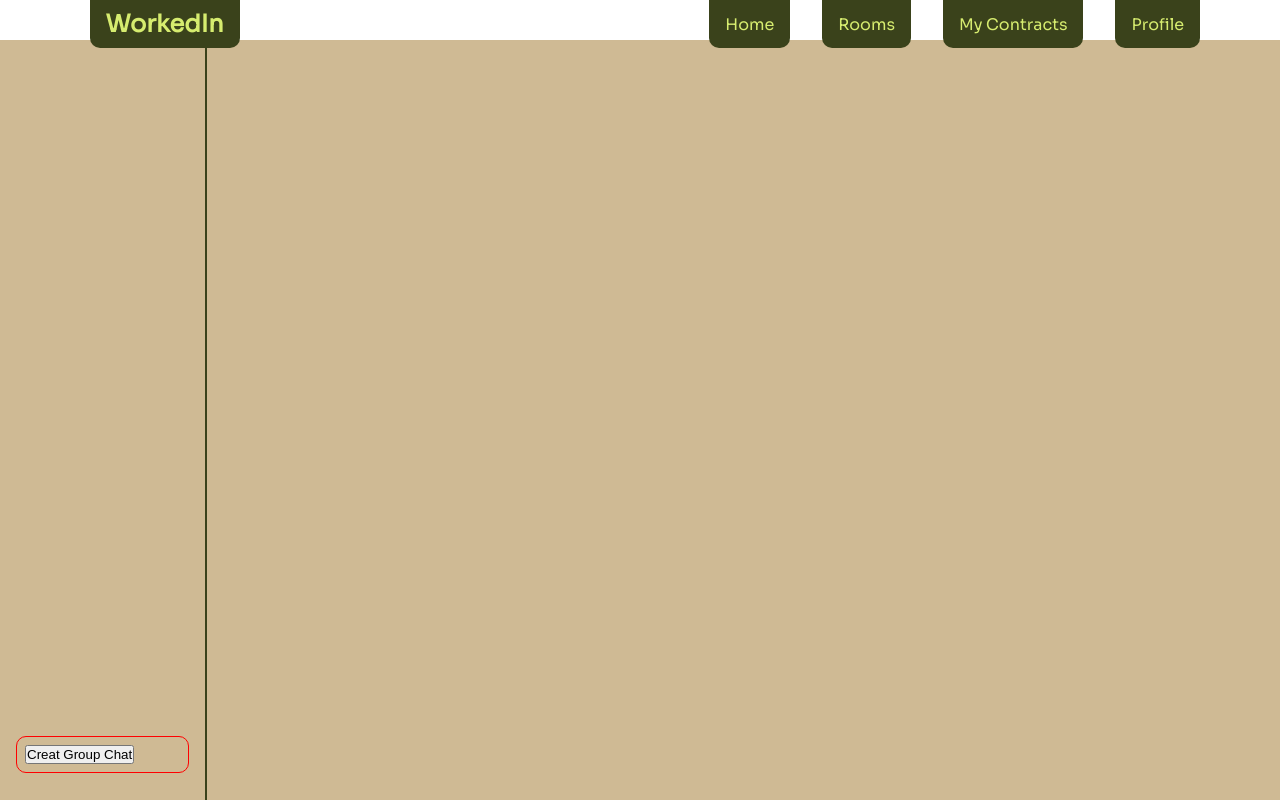
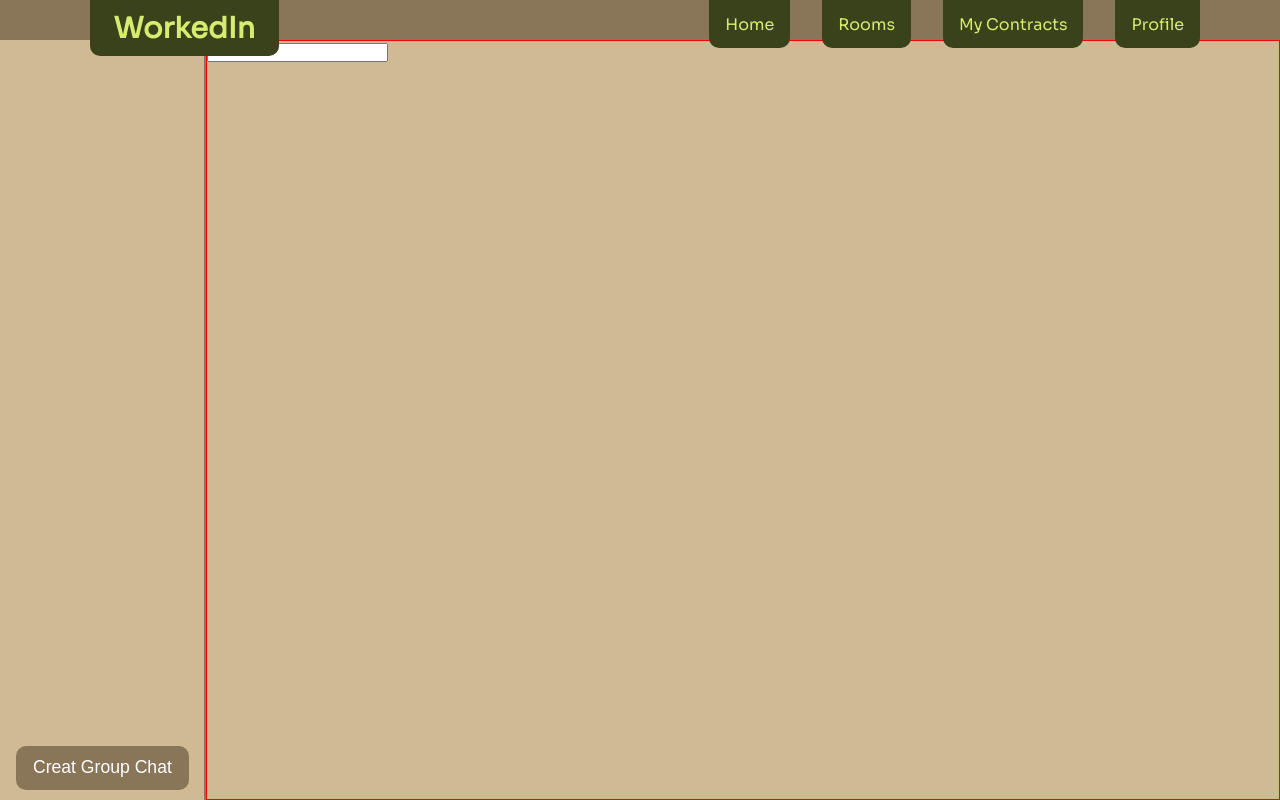
Before and after one commit to Aadarsh805/WorkedIn, a React (Create React App) app in the folder client/: page /chats in a window 1280 px wide. Built offline with nearby package versions, Linux system fonts and the light colour scheme; a web font is replaced by a local one.

Commit message:
Styling Chat Modal and Navbar Fixes

```diff
--- a/client/src/Components/ChatComp/AllChats.tsx
+++ b/client/src/Components/ChatComp/AllChats.tsx
@@ -7,8 +7,7 @@ import { getHeaders, getUserData } from "../../utils/helperFunction";
 import CreateChatModal from "./CreateChatModal";
 
 const Section = styled.div`
-  border-right: 2px solid #3a421b;
-  /* min-height: calc(100vh - 3rem); */
+  border-right: 2px solid rgba(137, 117, 88, 255);
   width: 16vw;
   padding-top: 1.3rem;
 `;
@@ -23,9 +22,8 @@ const Chat = styled.div`
   cursor: pointer;
   display: flex;
   align-items: center;
-  /* background-color: #3a421b; */
   background-color: #fff;
-  background-color: rgba(236,227,212,255);
+  background-color: rgba(236, 227, 212, 255);
 
   img {
     margin-right: 0.5rem;
@@ -44,20 +42,30 @@ const Chat = styled.div`
 `;
 
 const GroupChatButton = styled.div`
-border: 1px solid red;
-box-sizing: border-box;
+  /* border: 1px solid red; */
+
   width: calc(16vw - 2rem);
-  border: 1px solid red;
-  margin: 0.2rem 1rem;
-  border-radius: 10px;
-  padding: 0.5rem 0.2rem 0.5rem 0.5rem;
-  cursor: pointer;
+  margin: 0rem 1rem;
   display: flex;
   align-items: center;
 
   position: absolute;
-  bottom: 3vh;
-`
+  bottom: calc(1vh + 0.15rem);
+
+  button{
+    box-sizing: border-box;
+    cursor: pointer;
+    border-radius: 10px;
+    width: 100%;
+    height: 100%;
+    padding: 0.7rem 0;
+    border: none;
+    font-size: 1.1rem;
+    background-color: rgba(137,117,88,255);
+    color: #fff;
+    font-weight: 500;
+  }
+`;
 
 interface allChatProps {
   user: userProps;
@@ -86,9 +94,8 @@ interface chatsArr {
 }
 
 const AllChats = ({ user, setSelectedChat }: allChatProps) => {
-
   const [allChats, setAllChats] = useState<Array<chatsArr>>([]);
-  const [isCreateChatModalOpen, setIsCreateChatModalOpen] = useState(false)
+  const [isCreateChatModalOpen, setIsCreateChatModalOpen] = useState(false);
 
   async function fetchUserChats() {
     const { data } = await axios.get(`${BASE_URL}${chatEnd}`, {
@@ -106,9 +113,9 @@ const AllChats = ({ user, setSelectedChat }: allChatProps) => {
   }, [user.token]);
 
   const closeCreatChatModal = () => {
-    console.log('Lol');
+    console.log("Lol");
     setIsCreateChatModalOpen(false);
-}
+  };
 
   return (
     <Section>
@@ -136,15 +143,20 @@ const AllChats = ({ user, setSelectedChat }: allChatProps) => {
           </Chat>
         );
       })}
-      <GroupChatButton >
-        <button onClick={() => setIsCreateChatModalOpen(!isCreateChatModalOpen)} disabled={isCreateChatModalOpen ? true : undefined} >
-        Creat Group Chat
+      <GroupChatButton>
+        <button
+          onClick={() => setIsCreateChatModalOpen(!isCreateChatModalOpen)}
+          disabled={isCreateChatModalOpen ? true : undefined}
+        >
+          Creat Group Chat
         </button>
       </GroupChatButton>
-      {
-        isCreateChatModalOpen ?
-        <CreateChatModal user={user} closeCreatChatModal={closeCreatChatModal}/> : null
-      }
+      {isCreateChatModalOpen ? (
+        <CreateChatModal
+          user={user}
+          closeCreatChatModal={closeCreatChatModal}
+        />
+      ) : null}
     </Section>
   );
 };
--- a/client/src/Components/ChatComp/ChatMembers.tsx
+++ b/client/src/Components/ChatComp/ChatMembers.tsx
@@ -12,6 +12,7 @@ import ReviewContract from "../contractComp/ReviewContract";
 
 const Section = styled.div`
   border-left: 2px solid #3a421b;
+  border-left: 2px solid rgba(137,117,88,255);
   width: 25vw;
   overflow: hidden;
   padding-top: 0.5rem;
--- a/client/src/Components/ChatComp/ChatMessages.tsx
+++ b/client/src/Components/ChatComp/ChatMessages.tsx
@@ -9,7 +9,7 @@ import formatDistance from "date-fns/formatDistance";
 
 const Section = styled.div`
   /* border: 1px solid yellow; */
-  height: calc(100vh - 3rem);
+  height: calc(100vh - 2.5rem);
   width: 100%;
   position: relative;
   overflow: hidden;
@@ -17,7 +17,7 @@ const Section = styled.div`
 `;
 
 const Messages = styled.div`
-  height: calc(99vh - 6rem);
+  height: calc(99vh - 5.5rem);
   /* border: 1px solid purple; */
   padding: 1rem;
   box-sizing: border-box;
@@ -88,7 +88,8 @@ const SendMessage = styled.div`
       font-size: 1.2rem;
 
       &::placeholder{
-        color: rgba(236,227,212,255);
+        color: rgba(236,227,212, 0.8);
+        font-weight: 300;
       }
     }
   }
--- a/client/src/Components/ChatComp/ChatOptions.tsx
+++ b/client/src/Components/ChatComp/ChatOptions.tsx
@@ -8,6 +8,7 @@ import { useOutsideAlerter } from "../../utils/OutsideAlerter";
 
 const Section = styled.div`
   border-bottom: 1px solid #3a421b;
+  border-bottom: 2px solid rgba(137,117,88,255);
   margin: 0.4rem 0rem 1rem;
   position: relative;
   padding: 0 0.5rem 0.4rem;
@@ -18,6 +19,7 @@ const Header = styled.div`
   align-items: center;
   justify-content: space-between;
   height: 1.5rem;
+  cursor: pointer;
 
   svg {
     margin-right: 1rem;
--- a/client/src/Components/ChatComp/CreateChatModal.tsx
+++ b/client/src/Components/ChatComp/CreateChatModal.tsx
@@ -1,85 +1,90 @@
 import axios from 'axios'
-import React, { useState, useRef, useEffect } from 'react'
+import React, { useState, useRef } from 'react'
 import styled from 'styled-components'
-import { BASE_URL, chatEnd, searchUserEnd, userEnd } from '../../utils/APIRoutes'
+import { BASE_URL, chatEnd, searchUserEnd } from '../../utils/APIRoutes'
 import { userProps } from '../../utils/GlobalContants'
 import { getHeaders } from '../../utils/helperFunction'
-import { GrFormClose } from 'react-icons/gr'
 import UserBadge from './UserBadge'
 import SearchedUser from './SearchedUser'
 import { useOutsideAlerter } from '../../utils/OutsideAlerter';
 
 const Section = styled.div`
 position: absolute;
-width: 60vw;
-height: 70vh;
+width: 50vw;
+min-height: 55vh;
+max-height: 70vh;
+transition: all 0.15s ease-in-out;
 top: 50%;
 left: 50%;
 transform: translate(-50%, -55%);
 z-index: 10;
-border: 1px solid red;
+border-radius: 10px;
 background-color: aliceblue;
+padding: 1.5rem 2rem;
+box-sizing: border-box;
+background-color: #FAF8F1;
+background-color: #735F32;
+
+h2{
+  color: #FAF8F1;
+  font-size: 2rem;
+  font-weight: 400;
+}
+
+p{
+  /* border: 1px solid red; */
+  color: #FAF8F1;
+  margin-top: 0.35rem;
+  margin-bottom: 1.4rem;
+  line-height: 150%;
+}
 
 form{
   display: flex;
   flex-direction: column;
+
+  input{
+    padding: 0.7rem 1rem;
+    border-radius: 10px;
+    outline: none;
+    border: none;
+    margin-bottom: 0.5rem;
+    font-size: 1rem;
+    background: #FAF8F1;
+    color: #735F32;
+    color: rgb(58, 66, 27);
+
+    &::placeholder{
+      color: rgb(58, 66, 27);
+    }
+
+    &:first-child{
+      margin-bottom: 1rem;
+    }
+  }
+
+  button{
+    padding: 0.7rem 0;
+    border-radius: 10px;
+    border: none;
+    font-size: 1.2rem;
+    box-sizing: border-box;
+    font-weight: 500;
+    width: 80%;
+    margin: 0 auto;
+    cursor: pointer;
+  }
 }
 `
-
-// const SearchedUser = styled.div`
-//   display: flex;
-//   align-items: center;
-//   cursor: pointer;
-
-//   img{
-//     width: 2rem;
-//     height: 2rem;
-//     border-radius: 50%;
-//   }
-// `
 
 const UserBadges = styled.div`
 display: flex;
 flex-wrap: wrap;
-border: 1px solid red;
+/* border: 1px solid ; */
 width: 100%;
 margin: 1rem auto;
 padding-left: 1rem;
 `
-
-// interface userBadgeProps {
-//   userImage?: string
-// }
-
-// const UserBadge = styled.div`
-// display: flex;
-// align-items: center;
-// box-sizing: border-box;
-
-// border: 1px solid red;
-// border-radius: 20px;
-// padding: 0.4rem 0.5rem;
-// margin: 0 0.4rem;
-// display: flex;
-// align-items: center;
-
-// background-image: ${(props: userBadgeProps) => `url(${props.userImage})`};
-// background-repeat: no-repeat;
-// background-size: 50px 50px;
-
-// div{
-//   /* border: 1px solid red; */
-//   display: flex;
-//   align-items: center;
-// }
-// svg{
-//   margin-left: 0.4rem;
-//   border-radius: 50%;
-//   border: 1px solid blue;
-//   cursor: pointer;
-//   width: 1rem;
-// }
-// `
 
 interface chatModalProps {
   user: userProps,
@@ -138,8 +143,8 @@ const CreateChatModal = (props: chatModalProps) => {
 
   return (
     <Section ref={wrapperRef} >
-      <div></div>
         <h2>Create Group Chat</h2>
+        <p>Lorem ipsum dolor sit amet consectetur, adipisicing elit. Amet qui accusantium, quibusdam quam neque magnam.</p>
         <form onSubmit={handleSubmit} >
             <input type="text" placeholder='Chat Name' value={chatName} onChange={(e) => setChatName(e.target.value)} />
             <input type="text" name="" id="" placeholder="Add members to group" onChange={(e) => handleSearch(e.target.value)} />
--- /dev/null
+++ b/client/src/Components/ChatComp/NoSelectedChat.tsx
@@ -0,0 +1,24 @@
+import React from 'react'
+import styled from 'styled-components'
+
+const Section = styled.div`
+border: 1px solid red;
+width: 84vw;
+`
+
+const SearchUser = styled.div`
+
+`
+
+const NoSelectedChat = () => {
+  return (
+    <Section>
+        <SearchUser>
+        <input type="text" name="" id="" />
+        </SearchUser>
+
+    </Section>
+  )
+}
+
+export default NoSelectedChat
--- a/client/src/Components/GeneralComp/Navbar.tsx
+++ b/client/src/Components/GeneralComp/Navbar.tsx
@@ -6,18 +6,19 @@ const Section = styled.div`
   width: 100%;
   height: 2.5rem;
   display: flex;
+  background-color: rgba(137,117,88,255);
 `;
 
 const Logo = styled.div`
   position: absolute;
   left: 0;
   margin-left: 7vw;
-  font-size: 1rem;
+  font-size: 1.2rem;
   display: flex;
   align-items: center;
-  height: 3rem;
+  height: 3.5rem;
   z-index: 10;
-  padding: 0rem 1rem;
+  padding: 0rem 1.5rem;
   border-bottom-left-radius: 10px;
   border-bottom-right-radius: 10px;
   background-color:#3a421b;
@@ -42,7 +43,7 @@ cursor: auto;
 
 const MenuItem = styled.li`
 margin: 0 1rem;
-background-color: #3a421b;
+background-color: rgba(58, 66, 27,1);
 height: 3rem;
 color: #d6ec6f;
 display: flex;
--- a/client/src/Pages/Chats.tsx
+++ b/client/src/Pages/Chats.tsx
@@ -3,6 +3,7 @@ import styled from 'styled-components'
 import AllChats from '../components/chatComp/AllChats'
 import ChatMembers from '../components/chatComp/ChatMembers'
 import ChatMessages from '../components/chatComp/ChatMessages'
+import NoSelectedChat from '../components/chatComp/NoSelectedChat'
 
 import Navbar from '../components/generalComp/Navbar'
 import { userProps } from '../utils/GlobalContants'
@@ -59,6 +60,9 @@ const Chats = () => {
     <Section>
           <AllChats user={userData} setSelectedChat={setSelectedChat} />
           {
+            selectedChat ? null : <NoSelectedChat/>
+          }
+          {
             selectedChat && <ChatMessages user={userData} selectedChat={selectedChat} />
           }
           {
```
